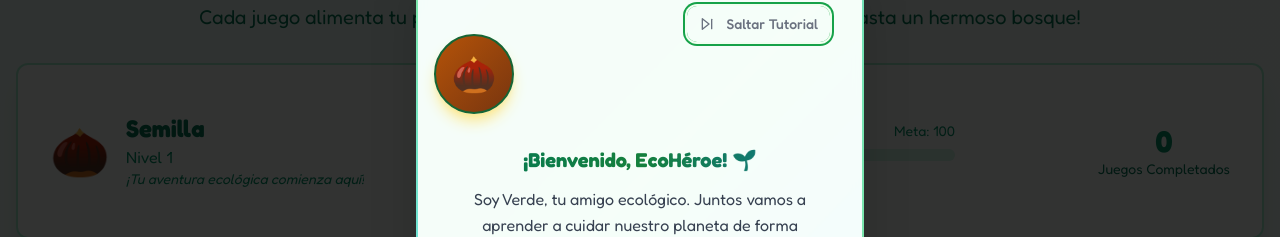
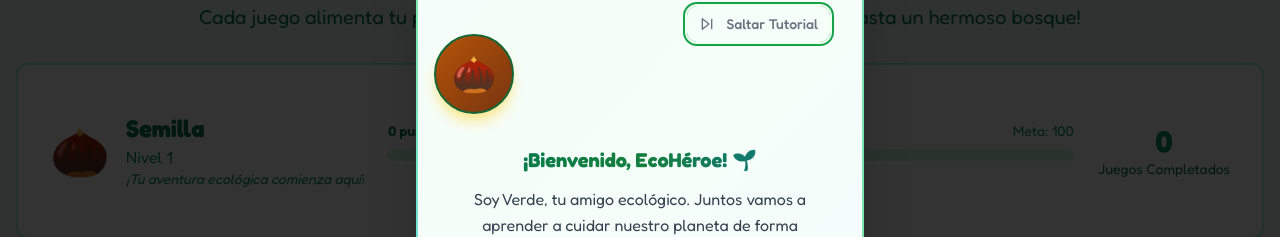
Before and after one commit to cristiandalpiva/ecofun-app, a React (Vite) app: page / in a window 1280 px wide. Shown: the part 215-452 px from the top of the page. Built offline with nearby package versions, Linux system fonts and the light colour scheme.

Commit message:
Fix: Prevent content overflow in cards
Adjusted card styles to ensure content stays within bounds on all screen sizes.

```diff
--- a/src/pages/Index.tsx
+++ b/src/pages/Index.tsx
@@ -497,21 +497,28 @@ const Index = () => {
                   </div>
                 </div>
                 {/* Progreso */}
-                <div className="flex-1 w-full min-w-[0px] max-w-full sm:max-w-md">
-                  <div className="flex justify-between items-center mb-2 w-full gap-2">
-                    <span className="text-xs sm:text-sm font-semibold text-emerald-700 truncate">{userPoints} puntos</span>
+                <div
+                  className="flex-1 w-full min-w-0 max-w-full sm:max-w-md"
+                  style={{ maxWidth: "100vw", overflow: "hidden" }}
+                >
+                  <div className="flex justify-between items-center mb-2 w-full gap-2 flex-wrap">
+                    <span className="text-xs sm:text-sm font-semibold text-emerald-700 truncate block max-w-[100px] min-w-0 overflow-hidden">
+                      {userPoints} puntos
+                    </span>
                     {plantLevel.level < 6 && (
-                      <span className="text-xs sm:text-sm text-emerald-600 truncate text-right block max-w-[105px]">
+                      <span className="text-xs sm:text-sm text-emerald-600 truncate text-right block max-w-[90px] min-w-0 overflow-hidden">
                         Meta: {plantLevel.nextGoal}
                       </span>
                     )}
                   </div>
-                  <Progress
-                    value={progressPercentage}
-                    className="h-3 bg-emerald-100"
-                  />
+                  <div className="w-full overflow-hidden" style={{ minWidth: 0, maxWidth: "100%" }}>
+                    <Progress
+                      value={progressPercentage}
+                      className="h-3 bg-emerald-100 max-w-full overflow-hidden"
+                    />
+                  </div>
                   {plantLevel.level < 6 && (
-                    <p className="text-xs text-emerald-600 mt-1 break-words max-w-full whitespace-normal">
+                    <p className="text-xs text-emerald-600 mt-1 break-words max-w-full whitespace-normal overflow-hidden truncate block">
                       {plantLevel.nextGoal - userPoints} puntos para el siguiente nivel
                     </p>
                   )}
```
